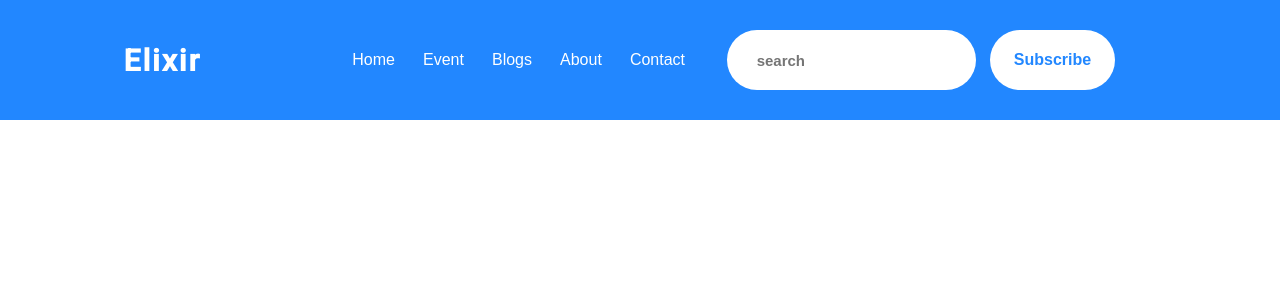
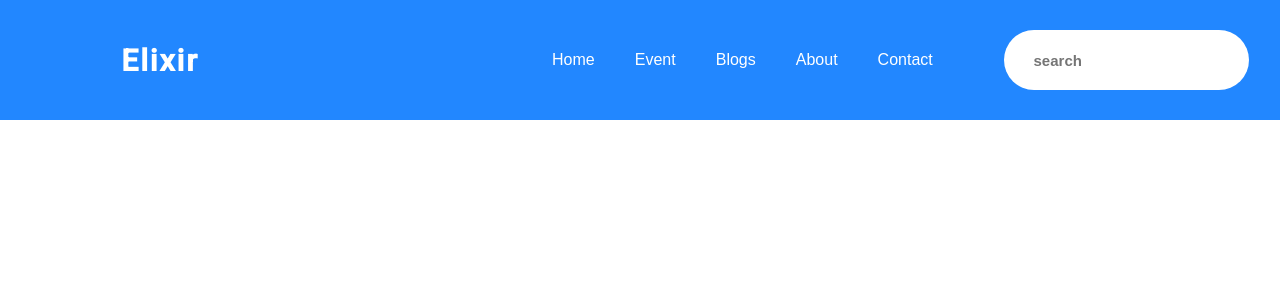
Before and after one commit to Elixir-ABESEC/website, a React (Create React App) app: page / in a window 1280 px wide. Shown: the top 300 px of the page. Built offline with nearby package versions, Linux system fonts and the light colour scheme.

Commit message:
Removed the Subscribe Button

```diff
--- a/src/Components/Navbar/Navbar.css
+++ b/src/Components/Navbar/Navbar.css
@@ -4,7 +4,7 @@
     background-color: var(--primary-color);
     height: 120px;
     display: flex;
-    justify-content: space-evenly;
+    justify-content: space-between;
     align-items: center;
 }
 .logo{
@@ -12,30 +12,34 @@
     font-weight: bolder;
     font-family: var(--primary-font);
     letter-spacing: 2px;
+    width: 25%;
+    display: flex;
+    justify-content: space-evenly;
+    align-items: center;
 }
 .navbar_right{
     display: flex;
-    justify-content: space-evenly;
+    justify-content: space-between;
     align-items: center;
-    width: 65%;
+    width: 60%;
     height: 50%;
 }
 .navbar__right__box__left{
     display: flex;
-    justify-content: space-between;
+    justify-content: space-evenly;
     align-items: center;
-    width: 40%;
+    width: 60%;
 }
 .navbar__right__box__right{
     height: 100%;
     display: flex;
     justify-content: space-evenly;
-    width: 50%;
+    width: 40%;
 }
 .navbar__right__box__right input{
     border: none;
     height: 100%;
-    width: 60%;
+    width: 80%;
     padding: 20px 30px;
     font-size: 15px;
     color: gray;
@@ -46,16 +50,3 @@
     -ms-border-radius: 50px;
     -o-border-radius: 50px;
 }
-.navbar__right__box__right button{
-    background-color: #fff;
-    border: none;
-    font-size: 16px;
-    font-weight: bolder;
-    color:var(--primary-color);
-    width: 30%;
-    border-radius: 50px;
-    -webkit-border-radius: 50px;
-    -moz-border-radius: 50px;
-    -ms-border-radius: 50px;
-    -o-border-radius: 50px;
-}
--- a/src/Components/Navbar/Navbar.js
+++ b/src/Components/Navbar/Navbar.js
@@ -5,7 +5,7 @@ import "./Navbar.css";
 function Navbar() {
   return (
     /* Write you HTML components/tags here. */
-    <div className='navbar'>
+      <div className='navbar'>
       <div className='logo navbar__left'>Elixir</div>
       <div className='navbar_right'>
       <div className='navbar__right__box__left'>
@@ -17,10 +17,9 @@ function Navbar() {
       </div>
        <div className='navbar__right__box__right'>
         <input type="search" placeholder='search'/>
-        <button>Subscribe</button>
        </div>
       </div>
-    </div>
+      </div>
   );
 }
 
```
